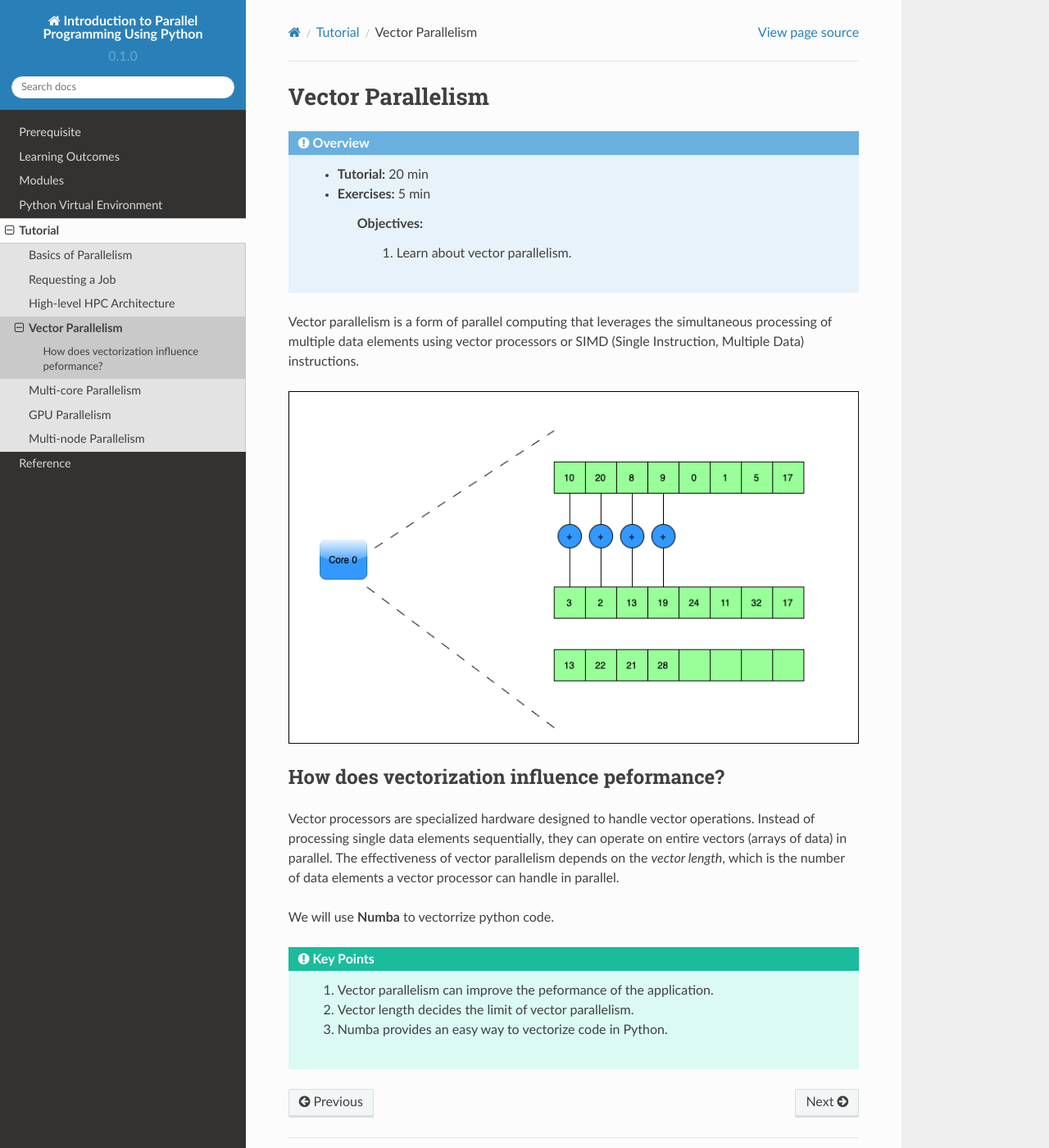
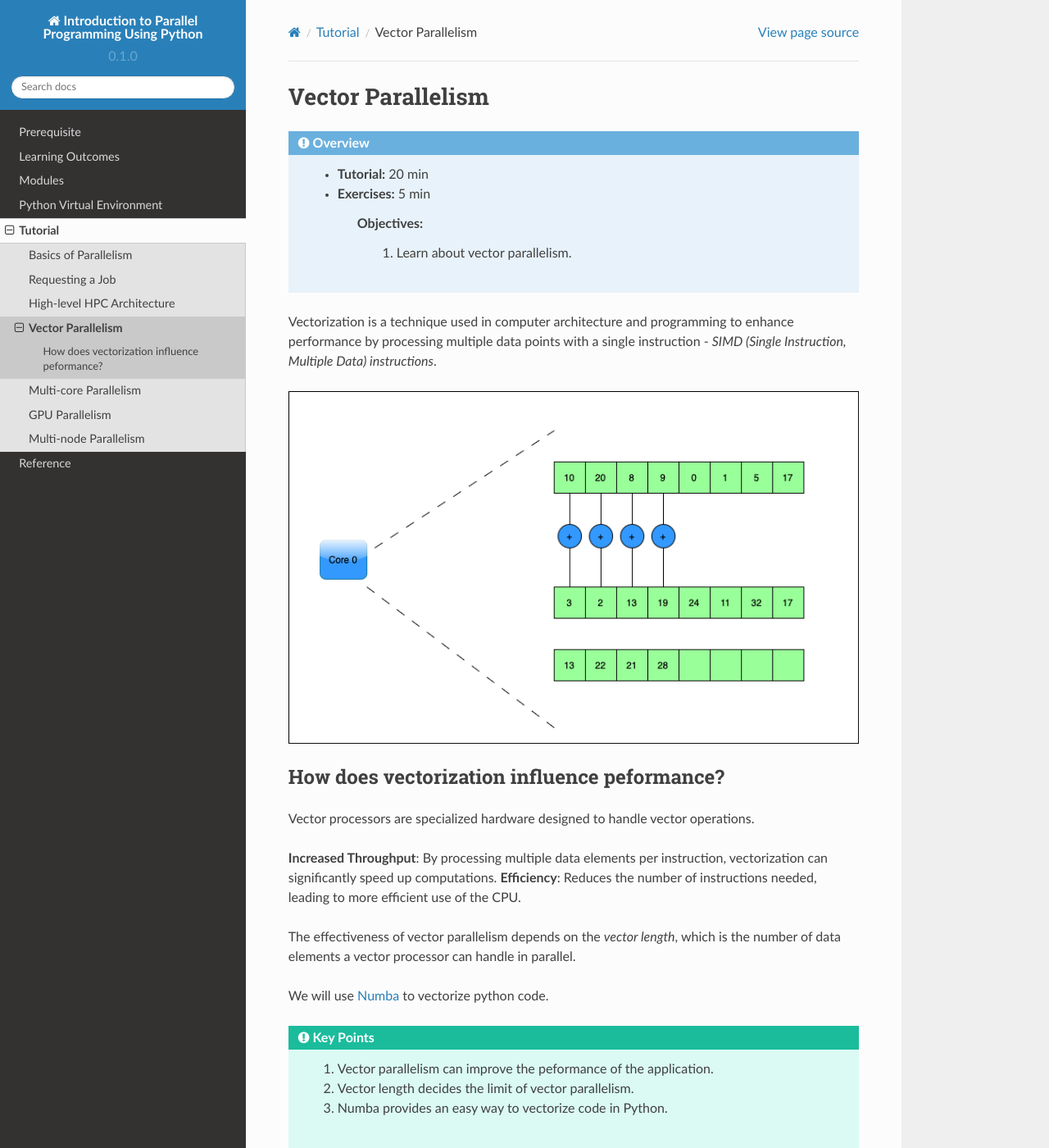
Before and after one commit to NCI900-Training-Organisation/intro-to-parallel-programming, a Sphinx documentation site: the page built from docs/source/tutorial/vector.rst, in a window 1280 px wide and 1400 px high. Shown: the whole window at 82% size. Built offline with Sphinx 7.4.7 and the Read the Docs theme 2.0.0, drawn with Linux system fonts in a browser that asks for light colours.

Commit message:
vectorize  updated

```diff
--- a/docs/source/packages.rst
+++ b/docs/source/packages.rst
@@ -13,7 +13,7 @@ workspace that allows you to manage project-specific dependencies without affect
 virtual environment, you can install and manage libraries and packages independently, ensuring that each project has its own set of dependencies and
 avoiding version conflicts. This isolation helps maintain consistent and reproducible development environments.
 
-We’ve already set up the Python virtual environment for this workshop, so you *don’t need* to install one separately. However, the following
+We've already set up the Python virtual environment for this workshop, so you *don't need* to install one separately. However, the following
 commands will guide you on how to create one if necessary.
 
 To get started with Python virtual environment load the Python module you want to use. In this workshop, we will be using *python3/3.11.0*.
--- a/docs/source/tutorial/vector.rst
+++ b/docs/source/tutorial/vector.rst
@@ -10,8 +10,8 @@ Vector Parallelism
         **Objectives:**
             #. Learn about vector parallelism.
 
-Vector parallelism is a form of parallel computing that leverages the simultaneous processing of multiple data
-elements using vector processors or SIMD (Single Instruction, Multiple Data) instructions.
+Vectorization is a technique used in computer architecture and programming to enhance performance by processing
+multiple data points with a single instruction - *SIMD (Single Instruction, Multiple Data) instructions*.
 
 .. image::  ../figs/vectorPrallelism.drawio.png
 
@@ -19,12 +19,16 @@ elements using vector processors or SIMD (Single Instruction, Multiple Data) ins
 How does vectorization influence peformance?
 *******************************************
 
-Vector processors are specialized hardware designed to handle vector operations. Instead of processing single
-data elements sequentially, they can operate on entire vectors (arrays of data) in parallel. The effectiveness
-of vector parallelism depends on the *vector length*, which is the number of data elements a vector processor
-can handle in parallel.
+Vector processors are specialized hardware designed to handle vector operations.
 
-We will use **Numba** to vectorrize python code.
+**Increased Throughput**: By processing multiple data elements per instruction, vectorization can significantly
+speed up computations.
+**Efficiency**: Reduces the number of instructions needed, leading to more efficient use of the CPU.
+
+The effectiveness of vector parallelism depends on the *vector length*, which is the number of data elements a
+vector processor can handle in parallel.
+
+We will use `Numba <https://numba.readthedocs.io/en/stable/>`_ to vectorize python code.
 
 .. code-block:: console
     :linenos:
```
Also changed, not shown: docs/source/tutorial/highlevel.rst (+15 -0 lines).
